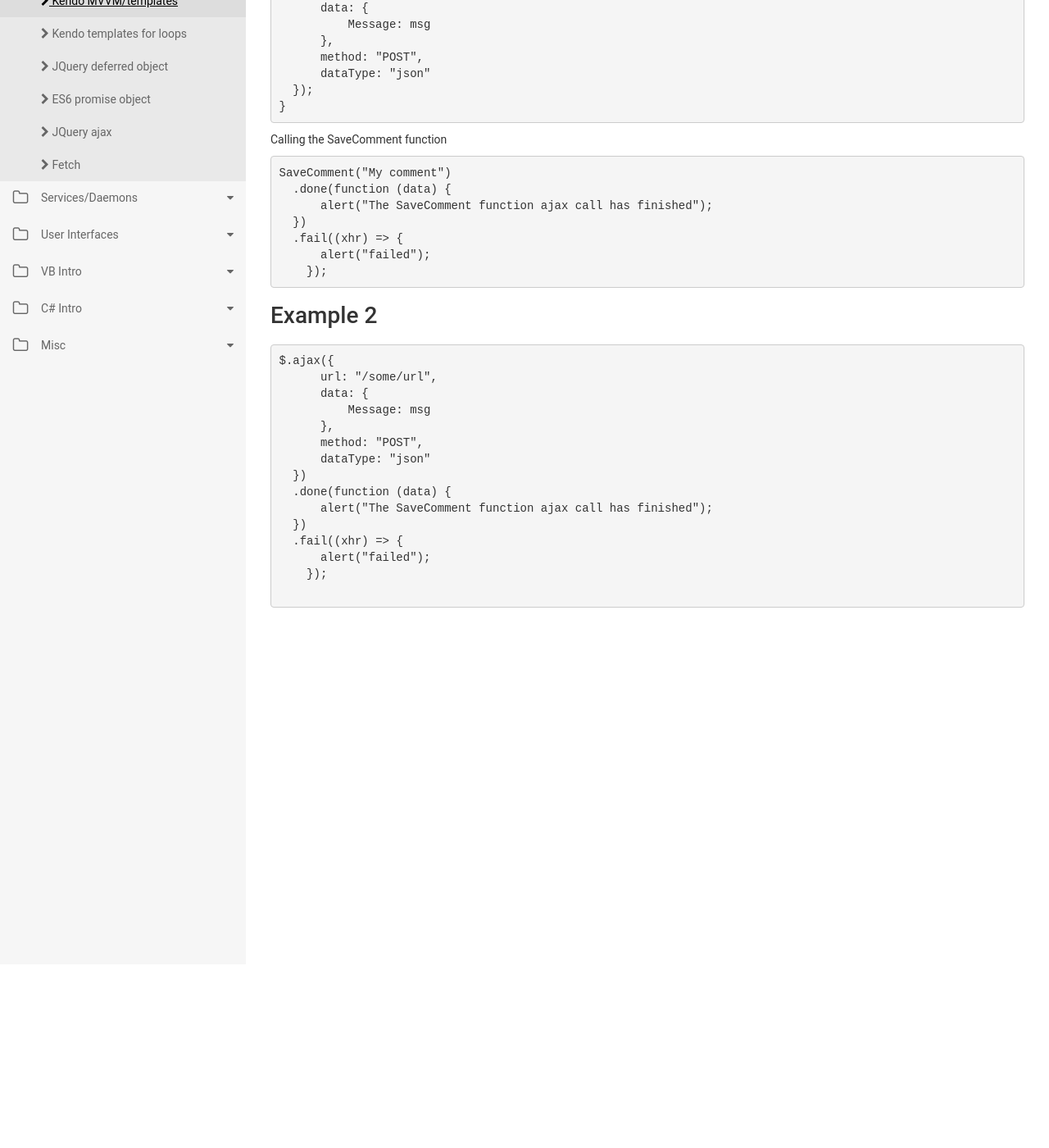
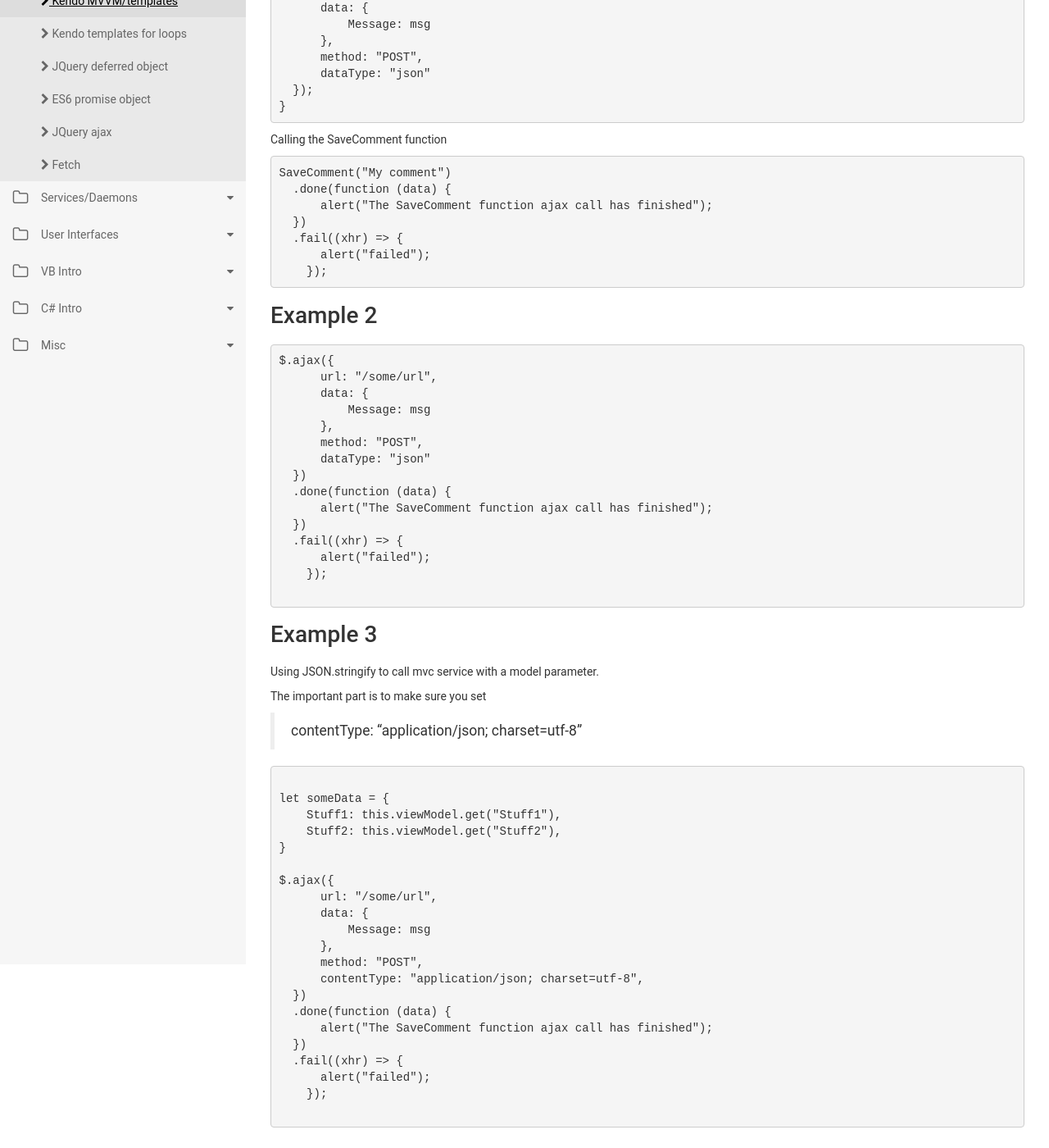
Before and after one commit to majorsilence/Dev, a Jekyll site: the page built from docs/Javascript/jquery-ajax.md, in a window 1280 px wide and 1400 px high, scrolled down 224 px. Shown: the whole window at 82% size. Built offline with Jekyll 4.4.1, drawn with Linux system fonts in a browser that asks for light colours; nearby versions of some CDN libraries; before the commit the page ends 990 px from its top, so only the background shows below that.

Commit message:
Update jquery-ajax.md

````diff
--- a/docs/Javascript/jquery-ajax.md
+++ b/docs/Javascript/jquery-ajax.md
@@ -52,3 +52,35 @@ $.ajax({
     });
 
 ```
+
+# Example 3
+
+Using JSON.stringify to call mvc service with a model parameter.
+
+The important part is to make sure you set
+
+> contentType: "application/json; charset=utf-8"
+
+```typescript
+
+let someData = {
+    Stuff1: this.viewModel.get("Stuff1"),
+    Stuff2: this.viewModel.get("Stuff2"),
+}
+
+$.ajax({
+      url: "/some/url",
+      data: {
+          Message: msg
+      },
+      method: "POST",
+      contentType: "application/json; charset=utf-8",
+  })
+  .done(function (data) {
+      alert("The SaveComment function ajax call has finished");
+  })
+  .fail((xhr) => {
+      alert("failed");
+    });
+
+```
````
